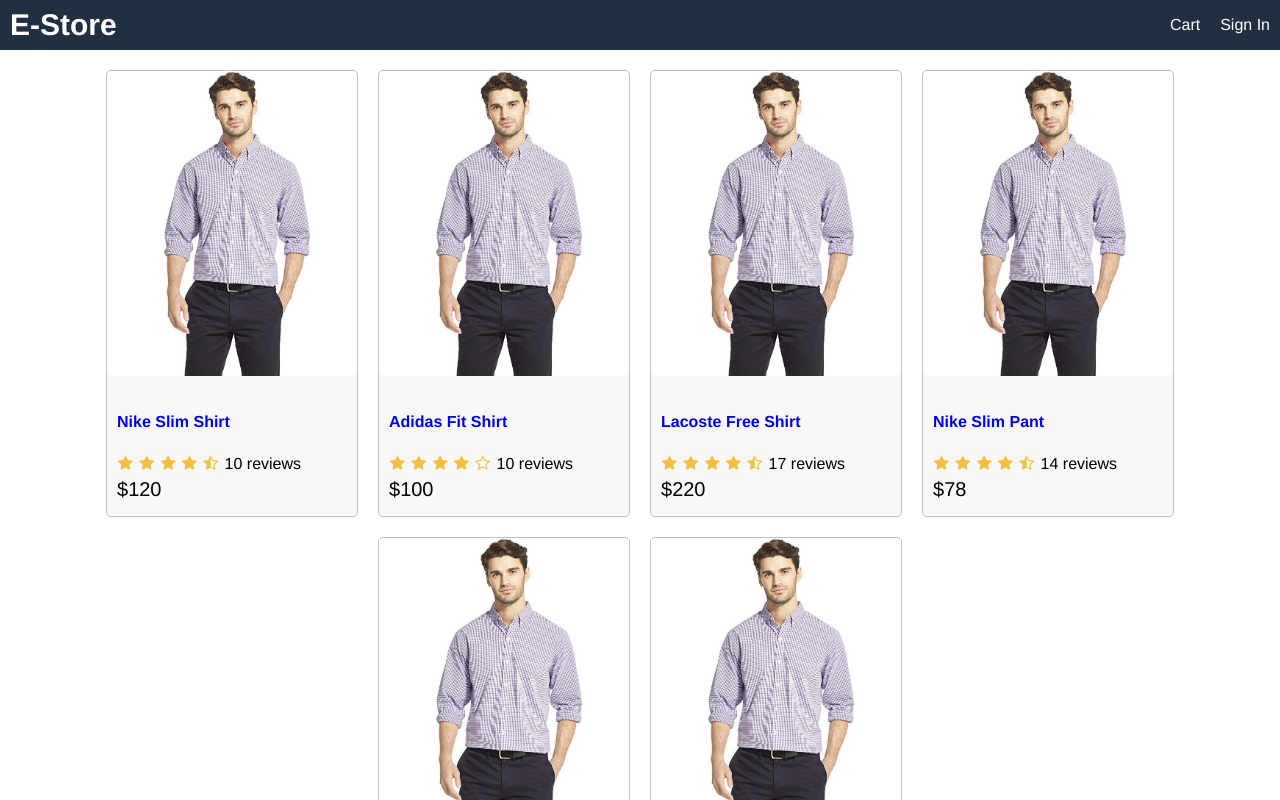
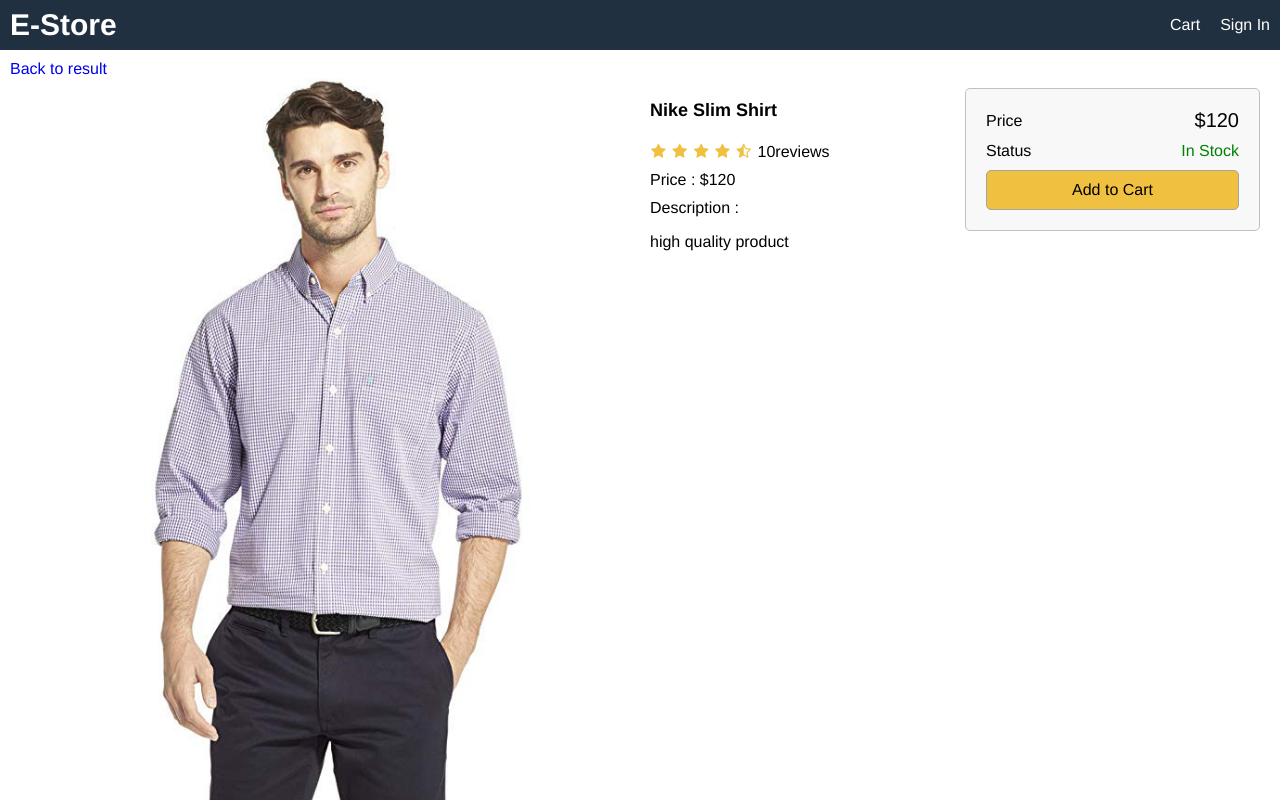
Before and after one commit to Ashish-Aggarwal007/E-store, a React (Create React App) app in the folder client/: page /product/1 in a window 1280 px wide. Shown: the top 800 px of the page. Built offline with nearby package versions, Linux system fonts and the light colour scheme.

Commit message:
created Homepage and ProductPage

```diff
--- a/client/src/App.js
+++ b/client/src/App.js
@@ -1,7 +1,9 @@
-import data from "./data";
-import Product from "./components/Product";
+import {BrowserRouter, Route} from 'react-router-dom';
+import Homepage from './pages/Homepage';
+import ProductPage from './pages/ProductPage';
 function App() {
   return (
+    <BrowserRouter>
     <div className = "grid-container">
       <header className = "row">
           <div>
@@ -13,15 +15,13 @@
           </div>
       </header>
       <main>
-          <div className = "row center">
-           { data.products.map((product) => (
-               <Product key = {product._id} product = {product} />
-            ))}
+        <Route path = "/product/:id" component={ProductPage} />
+        <Route path = "/" component={Homepage} exact />
 
-          </div>
       </main>
      <footer className = "row center"> All right reserved  </footer>
     </div>
+  </BrowserRouter>
   );
 }
 
--- a/client/src/components/Rating.js
+++ b/client/src/components/Rating.js
@@ -50,7 +50,7 @@
                     : 'fa fa-star-o'
                 }
                 ></i> </span>
-                <span >{numReviews+' '+'reviews'}</span>
+                <span >{numReviews + 'reviews'}</span>
         </div>
     )
 }
--- a/client/src/index.css
+++ b/client/src/index.css
@@ -70,6 +70,41 @@
 a:hover{
   color:#ff8000;
 }
+
+ul {
+  padding: 0;
+  margin: 0;
+  /* to get rid of the bullets points */
+  list-style-type: none;
+}
+li {
+  /* to make a space betweeen them */
+  margin: 1rem;
+}
+
+button {
+  padding: 1rem;
+  border-radius: 0.5rem;
+  border : 0.1rem #a4a4a4 solid;
+  font-size: 1.6rem;
+  font-family: Helvetica, Arial, sans-serif;
+  -webkit-font-smoothing: antialiased;
+  -moz-osx-font-smoothing: grayscale;
+  background-color: lightgray;
+  cursor: pointer;
+}
+button:hover {
+  border : 0.1rem #404040 solid;
+}
+ button.primary {
+   /* set primary color to gold */
+   background-color: #f0c040;
+ }
+
+ button.block {
+   width: 100%;
+ }
+
 /*Header*/
 header a {
   color: #ffffff;
@@ -90,12 +125,23 @@
 .row.center {
   justify-content: center;
 }
-
+.row.top{
+  align-items: flex-start;
+}
+.col-1{
+  flex: 1 1 25rem;
+}
+.col-2{
+  flex: 2 1 50rem;
+}
 img {
   border-radius: 0.5rem;
 }
 img.medium {
   max-width: 25rem;
+  width: 100%;
+}
+img.large{
   width: 100%;
 }
 
@@ -123,3 +169,11 @@
 .rating span:last-child{
   color: black;
 }
+
+/* creating Alerts */
+.success{
+  color:green
+}
+.error{
+  color: red;
+}
--- /dev/null
+++ b/client/src/pages/Homepage.js
@@ -0,0 +1,15 @@
+import React from 'react'
+import data from "../data";
+import Product from "../components/Product";
+const Homepage = () => {
+    return (
+        <div className = "row center">
+        { data.products.map((product) => (
+          <Product key = {product._id} product = {product} />
+          ))}
+
+       </div>
+    )
+}
+
+export default Homepage
--- /dev/null
+++ b/client/src/pages/ProductPage.js
@@ -0,0 +1,65 @@
+import React from 'react'
+import {Link} from 'react-router-dom';
+import Rating from '../components/Rating'
+import data from '../data'
+const ProductPage = (props) => {
+    const product = data.products.find((x)=> x._id === props.match.params.id)
+    if(!product){
+        return <div>Oops! Product Not Found</div>
+    }
+    return (
+       <>
+       <Link to="/">Back to result</Link>
+       <div className='row top'>
+           <div className='col-2'>
+            <img className = "large" src={product.image} alt = {product.name} />
+           </div>
+           <div className='col-1'>
+            <ul>
+                {/* as first item set heading-1 to Name , first element */}
+                <li><h1>{product.name}</h1></li>
+                {/* Second ELement is rating */}
+                <li><Rating rating = {product.rating} numReviews={product.numReviews}/></li>
+                <li>
+                    {/* next should be the price element*/}
+                    Price : ${product.price}
+                </li>
+                <li>
+                    Description : <p>{product.description}</p>
+                </li>
+            </ul>
+           </div>
+           <div className='col-1'>
+                <div className='card card-body'>
+                <ul>
+                    <li>
+                        {/* because we want to create price label
+                        and price value next to each other */}
+                        <div className='row'>
+                            <div>Price</div>
+                            <div className='price'>${product.price}</div>
+                        </div>
+                    </li>
+                    <li>
+                    <div className='row'>
+                        <div>Status</div>
+                        <div>
+                            {product.countInStock > 0 ? (<span className='success'>
+                                In Stock </span> ) : (
+                                    <span className='error'>Unavailable</span>
+                                )}
+                        </div>
+                    </div>
+                    </li>
+                    <li>
+                        <button className='primary block'>Add to Cart</button>
+                    </li>
+                </ul>
+                </div>
+           </div>
+       </div>
+       </>
+    )
+}
+
+export default ProductPage
```
